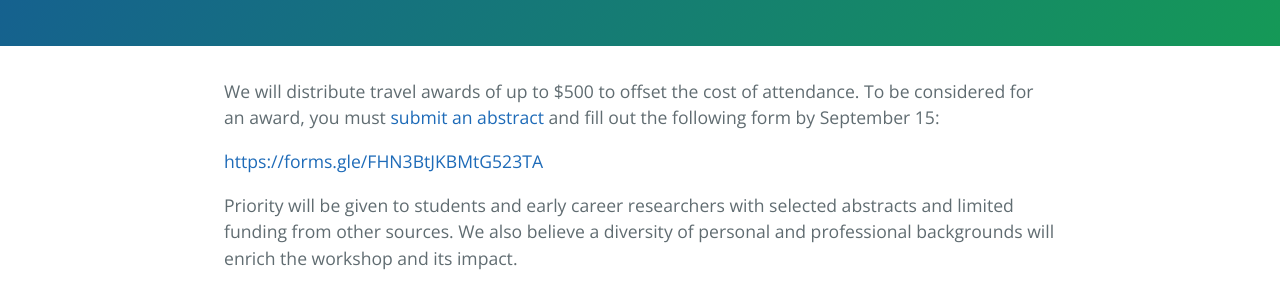
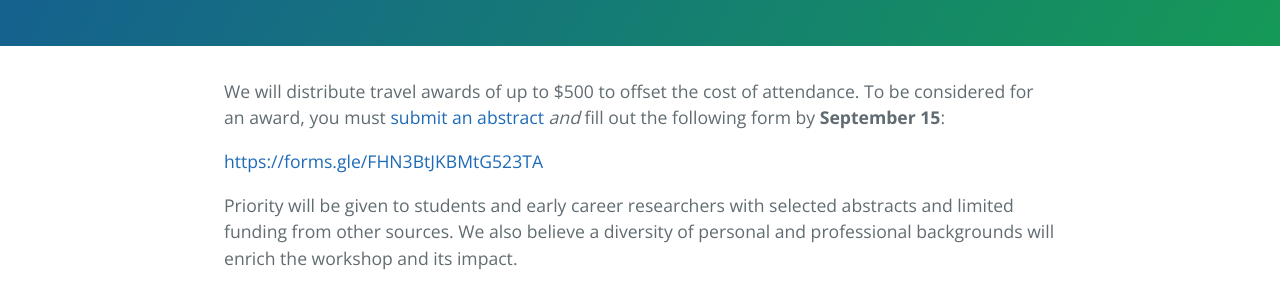
Before and after one commit to lmrl-bio/lmrl-bio.github.io, a Jekyll site: the page built from travel.md, in a window 1280 px wide. Shown: the part 415-715 px from the top of the page. Built offline with Jekyll 4.4.1, drawn with Linux system fonts in a browser that asks for light colours.

```diff
--- a/travel.md
+++ b/travel.md
@@ -1,7 +1,7 @@
 ---
 layout: default
 ---
-We will distribute travel awards of up to $500 to offset the cost of attendance. To be considered for an award, you must [submit an abstract](https://lmrl-bio.github.io/call) and fill out the following form by September 15:
+We will distribute travel awards of up to $500 to offset the cost of attendance. To be considered for an award, you must [submit an abstract](https://lmrl-bio.github.io/call) *and* fill out the following form by **September 15**:
 
 [https://forms.gle/FHN3BtJKBMtG523TA](https://forms.gle/FHN3BtJKBMtG523TA)
 
```
